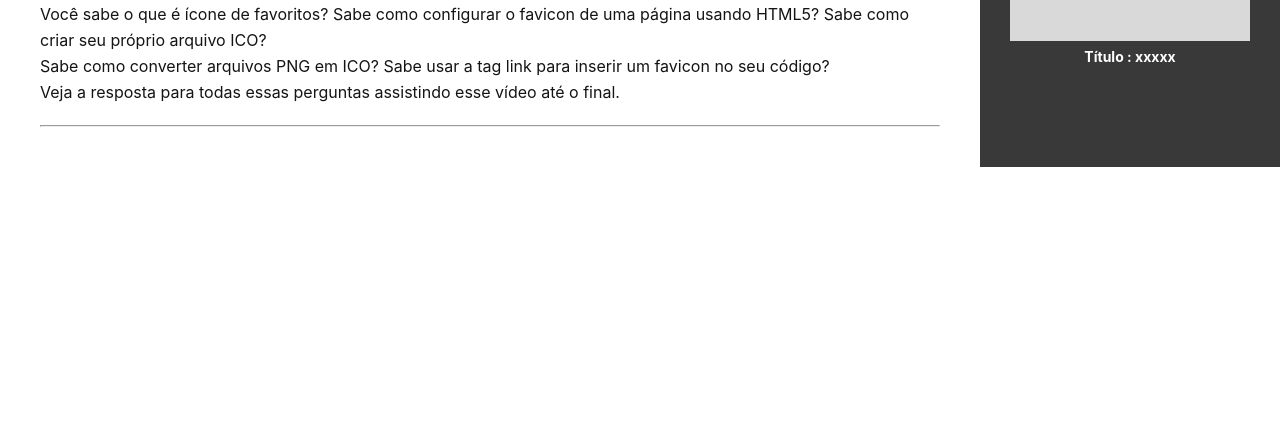
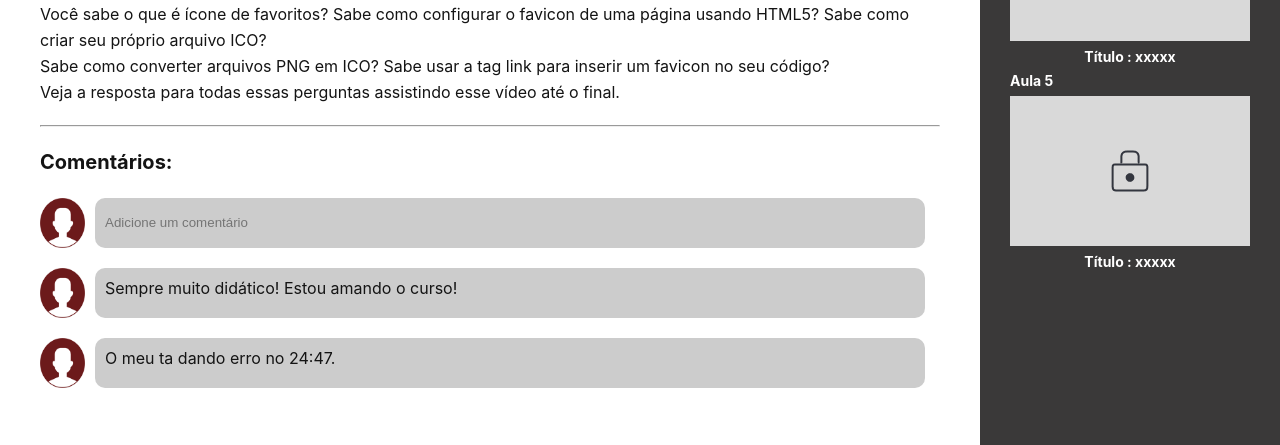
Before and after one commit to ByteCarlos/ato-capital-course-platform, a React (Create React App) app: page /courseview in a window 1280 px wide. Shown: the part 646-1091 px from the top of the page. Before the commit the page ends 813 px from the top, so only its background shows below. Built offline with nearby package versions, Linux system fonts and the light colour scheme.

Commit message:
feat/comments-container

```diff
--- a/src/view/layout/CoursePlayer/CoursePlayer.jsx
+++ b/src/view/layout/CoursePlayer/CoursePlayer.jsx
@@ -2,6 +2,7 @@ import React from "react";
 import { Link } from "react-router-dom";
 import './style.css';
 import backArrow from '../../../assets/img/back-arrow.png';
+import userIcon from '../../../assets/img/user_icon.png';
 
 const CoursePlayer = (props) => {
     return (
@@ -23,6 +24,25 @@ const CoursePlayer = (props) => {
                     </p>
                 </div>
                 <hr />
+                <div className="comments-container">
+                    <h4>Comentários:</h4>
+                    <div className="comment-input">
+                        <img src={userIcon} alt="user icon"/>
+                        <input type="text" name="" id="" placeholder="Adicione um comentário" />
+                    </div>
+                    <div className="comment-text">
+                        <img src={userIcon} alt="user icon"/>
+                        <div className="content">
+                            Sempre muito didático! Estou amando o curso!
+                        </div>
+                    </div>
+                    <div className="comment-text">
+                        <img src={userIcon} alt="user icon"/>
+                        <div className="content">
+                            O meu ta dando erro no 24:47.
+                        </div>
+                    </div>
+                </div>
             </div>
         </div>
     );
--- a/src/view/layout/CoursePlayer/style.css
+++ b/src/view/layout/CoursePlayer/style.css
@@ -27,3 +27,39 @@
     margin-top: 20px;
     margin-bottom: 20px;
 }
+
+.course-view-container .course-player-container
+.comments-container {
+    margin-top: 20px;
+}
+
+.course-view-container .course-player-container
+.comments-container .comment-input,
+.course-view-container .course-player-container
+.comments-container .comment-text{
+    display: inline-flex;
+    align-items: center;
+    width: 100%;
+    margin-bottom: 20px;
+}
+
+.course-view-container .course-player-container
+.comments-container .comment-input img,
+.course-view-container .course-player-container
+.comments-container .comment-text img{
+    height: 50px;
+    width: 5%;
+}
+
+.course-view-container .course-player-container
+.comments-container .comment-input input,
+.course-view-container .course-player-container
+.comments-container .comment-text .content{
+    height: 30px;
+    width: 90%;
+    margin-left: 10px;
+    background-color: #ccc;
+    border: none;
+    border-radius: 10px;
+    padding: 10px;
+}
--- a/src/view/layout/CourseSideBar/CourseSideBar.jsx
+++ b/src/view/layout/CourseSideBar/CourseSideBar.jsx
@@ -14,6 +14,7 @@ const CourseSideBar = (props) => {
             <MiniPlayer lock={true} order={2}/>
             <MiniPlayer lock={true} order={3}/>
             <MiniPlayer lock={true} order={4}/>
+            <MiniPlayer lock={true} order={5}/>
         </div>
     );
 }
```
